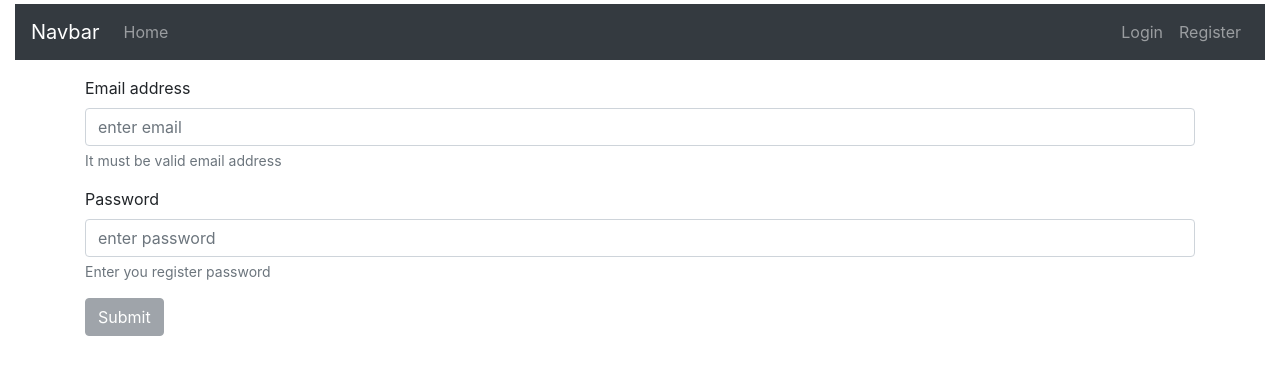
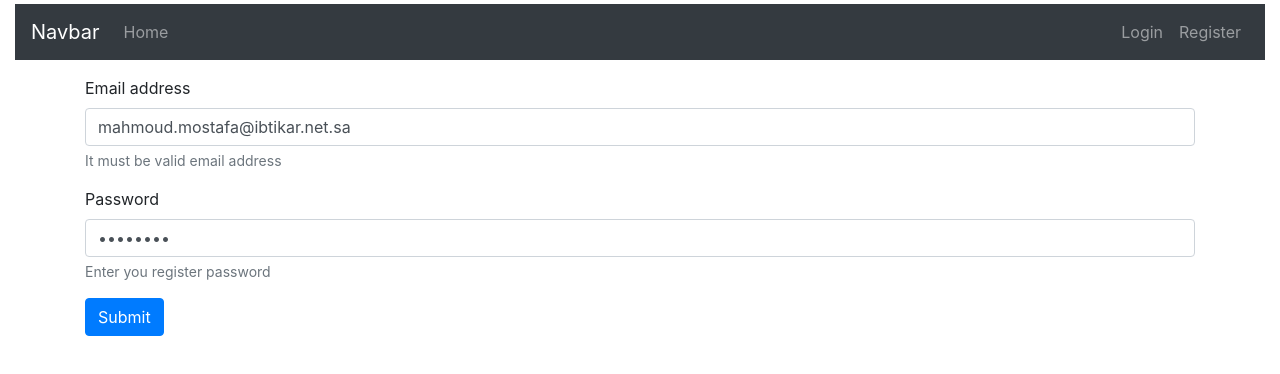
Before and after one commit to michealabidfekrysaad/auth-task, a React (Create React App) app: page /login in a window 1280 px wide. Shown: the top 374 px of the page. Built offline with nearby package versions, Linux system fonts and the light colour scheme.

Commit message:
make login form by react-hook-form

```diff
--- a/package.json
+++ b/package.json
@@ -13,6 +13,7 @@
     "popper.js": "^1.16.1",
     "react": "^17.0.1",
     "react-dom": "^17.0.1",
+    "react-hook-form": "^6.15.1",
     "react-redux": "^7.2.2",
     "react-router-dom": "^5.2.0",
     "react-scripts": "4.0.1",
--- a/src/component/Input/Input.js
+++ b/src/component/Input/Input.js
@@ -7,10 +7,8 @@ const Input = ({
   className,
   id,
   placeHolder,
-  value,
-  onBlur,
-  onChange,
-  name
+  name,
+  register
 }) => {
   return (
     <input
@@ -18,10 +16,8 @@ const Input = ({
       className={className}
       id={id}
       placeholder={placeHolder}
-      onBlur={onBlur}
-      onChange={onChange}
-      value={value}
       name={name}
+      ref={register}
     />
   );
 };
--- a/src/container/Login/Login.js
+++ b/src/container/Login/Login.js
@@ -1,14 +1,23 @@
 import React, { useEffect } from "react";
 import Input from "../../component/Input/Input";
-import * as Yup from "yup";
-import { useFormik } from "formik";
 import Btn from "../../component/Btn/Btn";
 import { useHistory } from "react-router-dom";
 import { LoginRequest } from "../../store/actions/Users";
 import { useSelector, useDispatch } from "react-redux";
 import Loader from "../../component/Loader/Loader";
 
+import { useForm } from "react-hook-form";
+
 const Login = () => {
+  const INITIAL_VALUES = {
+    email: "mahmoud.mostafa@ibtikar.net.sa",
+    password: "test1234",
+  };
+  const { register, handleSubmit, errors, reset, formState } = useForm({
+    defaultValues: INITIAL_VALUES,
+    mode: "onChange",
+  });
+
   const history = useHistory();
   const dispatch = useDispatch();
   const loading = useSelector((state) => state.loader);
@@ -18,70 +27,54 @@ const Login = () => {
     UserLoginSuccess === "OK" && history.push("/");
   }, [UserLoginSuccess, history]);
 
-  const initialValues = {
-    email: "",
-    password: "",
-  };
-  const validationSchema = Yup.object({
-    email: Yup.string().email("Must be valid E-mail").required("Required"),
-    password: Yup.string().required("Required"),
-  });
-  const onSubmit = (values, onSubmitProps) => {
-    onSubmitProps.resetForm();
+  const onSubmit = (values) => {
+    reset({ INITIAL_VALUES });
     dispatch(LoginRequest({ values }));
   };
-  const formik = useFormik({
-    initialValues,
-    onSubmit,
-    validationSchema,
-  });
 
   return !loading ? (
     <div className="container">
-      <form onSubmit={formik.handleSubmit} noValidate>
+      <form onSubmit={handleSubmit(onSubmit)} noValidate>
         <div className="form-group">
           <label htmlFor="email">Email address</label>
           <Input
             type="email"
             className={
-              !(formik.errors.email && formik.touched.email)
+              !errors.email
                 ? "form-control"
                 : "form-control border border-danger"
             }
             id="email"
             placeHolder="enter email"
             name="email"
-            onBlur={formik.handleBlur}
-            onChange={formik.handleChange}
-            value={formik.values.email}
+            register={register({ required: "Email is required" })}
           />
           <small className="form-text text-muted">
-            {formik.errors.email && formik.touched.email ? (
-              <div className="text-danger">{formik.errors.email}</div>
+            {errors.email ? (
+              <div className="text-danger">{errors.email.message}</div>
             ) : (
               <span>It must be valid email address</span>
             )}
           </small>
         </div>
+
         <div className="form-group">
           <label htmlFor="password">Password</label>
           <Input
             type="password"
             className={
-              !(formik.errors.password && formik.touched.password)
+              !errors.password
                 ? "form-control"
                 : "form-control border border-danger"
             }
             id="password"
             name="password"
             placeHolder="enter password"
-            onBlur={formik.handleBlur}
-            onChange={formik.handleChange}
-            value={formik.values.password}
+            register={register({ required: "Password is required" })}
           />
           <small className="form-text text-muted">
-            {formik.errors.password && formik.touched.password ? (
-              <div className="text-danger">{formik.errors.password}</div>
+            {errors.password ? (
+              <div className="text-danger">{errors.password.message}</div>
             ) : (
               <span>Enter you register password</span>
             )}
@@ -90,11 +83,9 @@ const Login = () => {
         <Btn
           type="submit"
           content="Submit"
-          isDisabled={!(formik.isValid && formik.dirty)}
+          isDisabled={!formState.isValid}
           className={
-            !(formik.isValid && formik.dirty)
-              ? "btn btn-secondary"
-              : "btn btn-primary"
+            !formState.isValid ? "btn btn-secondary" : "btn btn-primary"
           }
         />
       </form>
```
Also changed, not shown: 2 other files (tests, documents, lock files or other folders).
